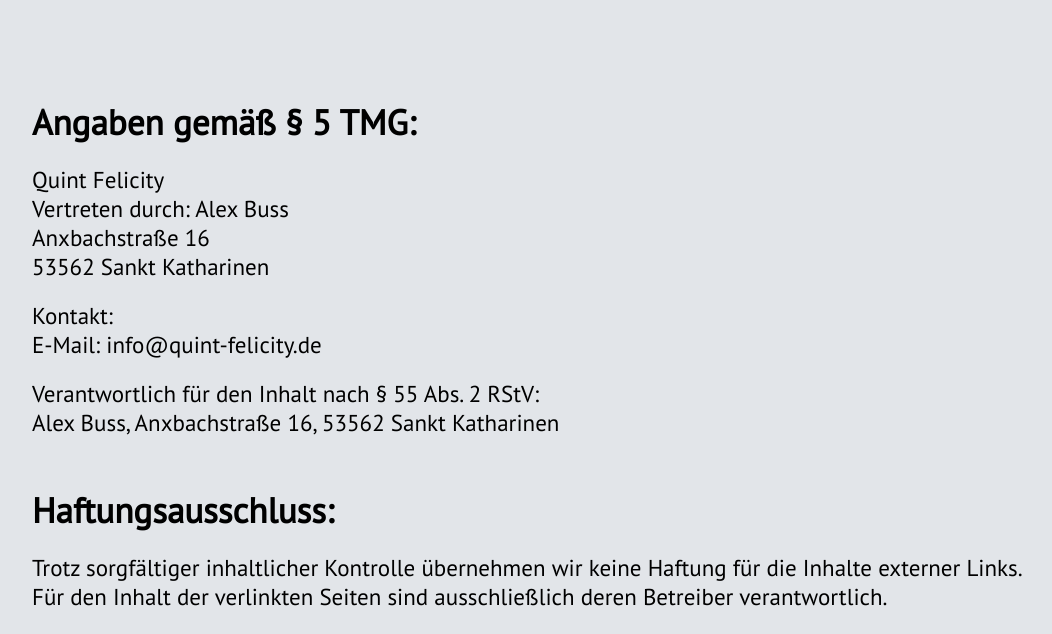
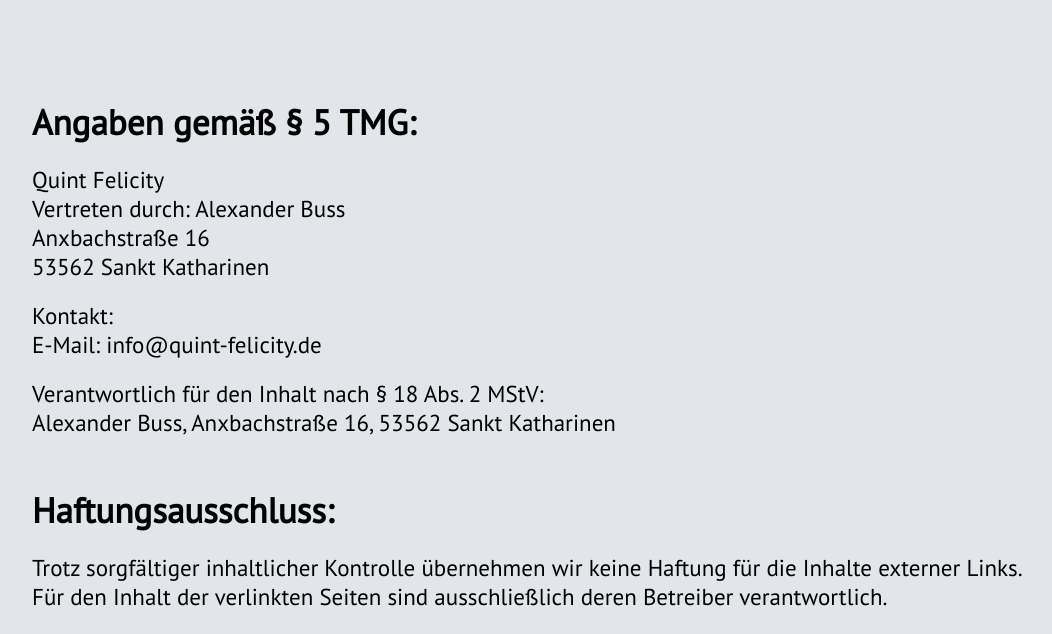
Before and after one commit to teaspoon-de/www-quint-felicity, a PHP site: page /impressum in a window 1280 px wide. Shown: the part 141-775 px from the top of the page, without its empty margins (8-1060 px from the left). Run offline with PHP 8.4, Linux system fonts and the light colour scheme.

Commit message:
Impressum jetzt richtig

```diff
--- a/public/impressum/index.php
+++ b/public/impressum/index.php
@@ -37,13 +37,13 @@
             <p>
                 <h1>Angaben gemäß § 5 TMG:</h1>
                 <p>Quint Felicity<br>
-                Vertreten durch: Alex Buss<br>
+                Vertreten durch: Alexander Buss<br>
                 Anxbachstraße 16<br>
                 53562 Sankt Katharinen</p>
                 <p>Kontakt:<br>
                 E-Mail: info@quint-felicity.de</p>
-                <p>Verantwortlich für den Inhalt nach § 55 Abs. 2 RStV:<br>
-                Alex Buss, Anxbachstraße 16, 53562 Sankt Katharinen</p>
+                <p>Verantwortlich für den Inhalt nach § 18 Abs. 2 MStV:<br>
+                Alexander Buss, Anxbachstraße 16, 53562 Sankt Katharinen</p>
 
                 <h1>Haftungsausschluss:</h1>
                 <p>Trotz sorgfältiger inhaltlicher Kontrolle übernehmen wir keine Haftung für die Inhalte externer Links.<br>
```
